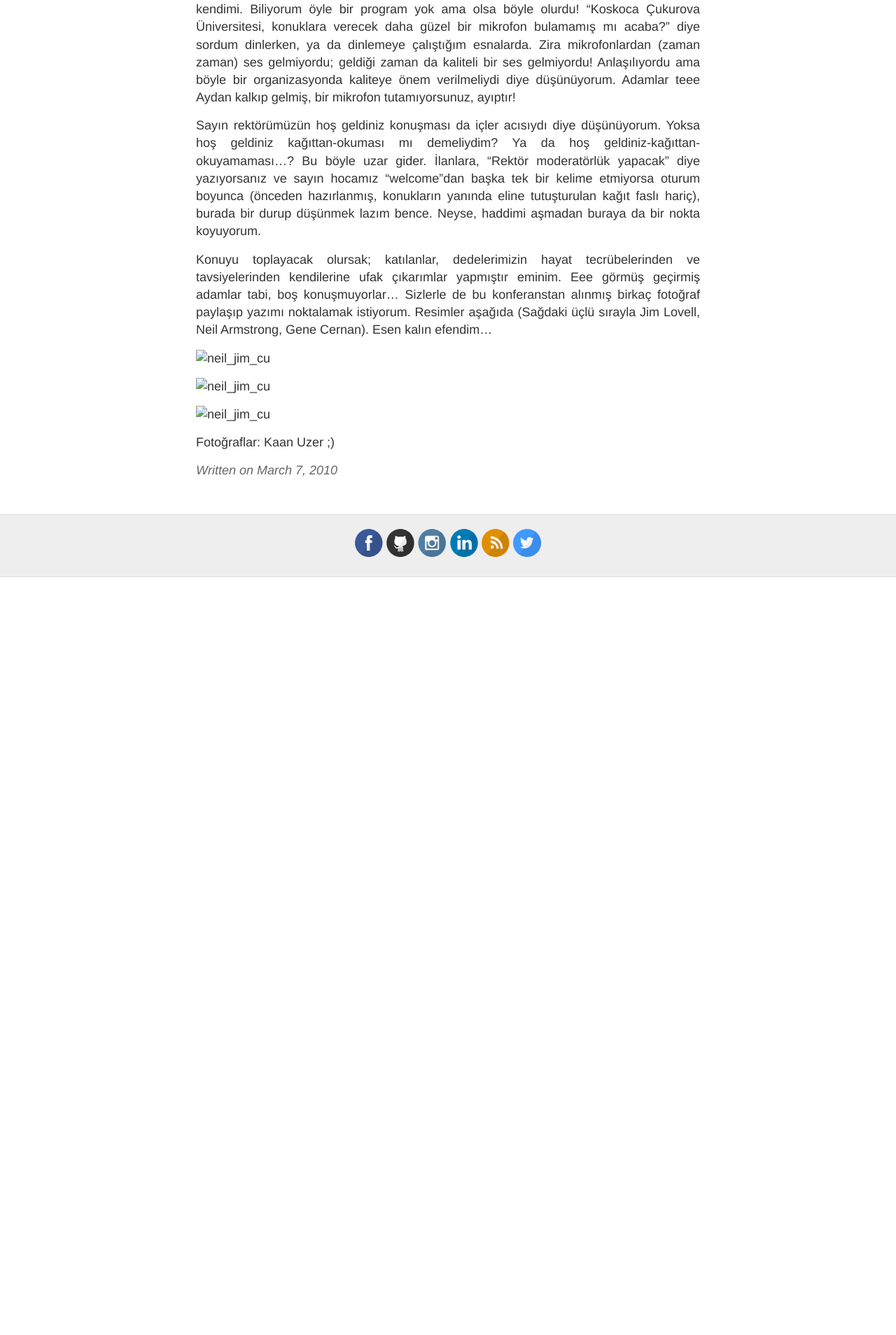
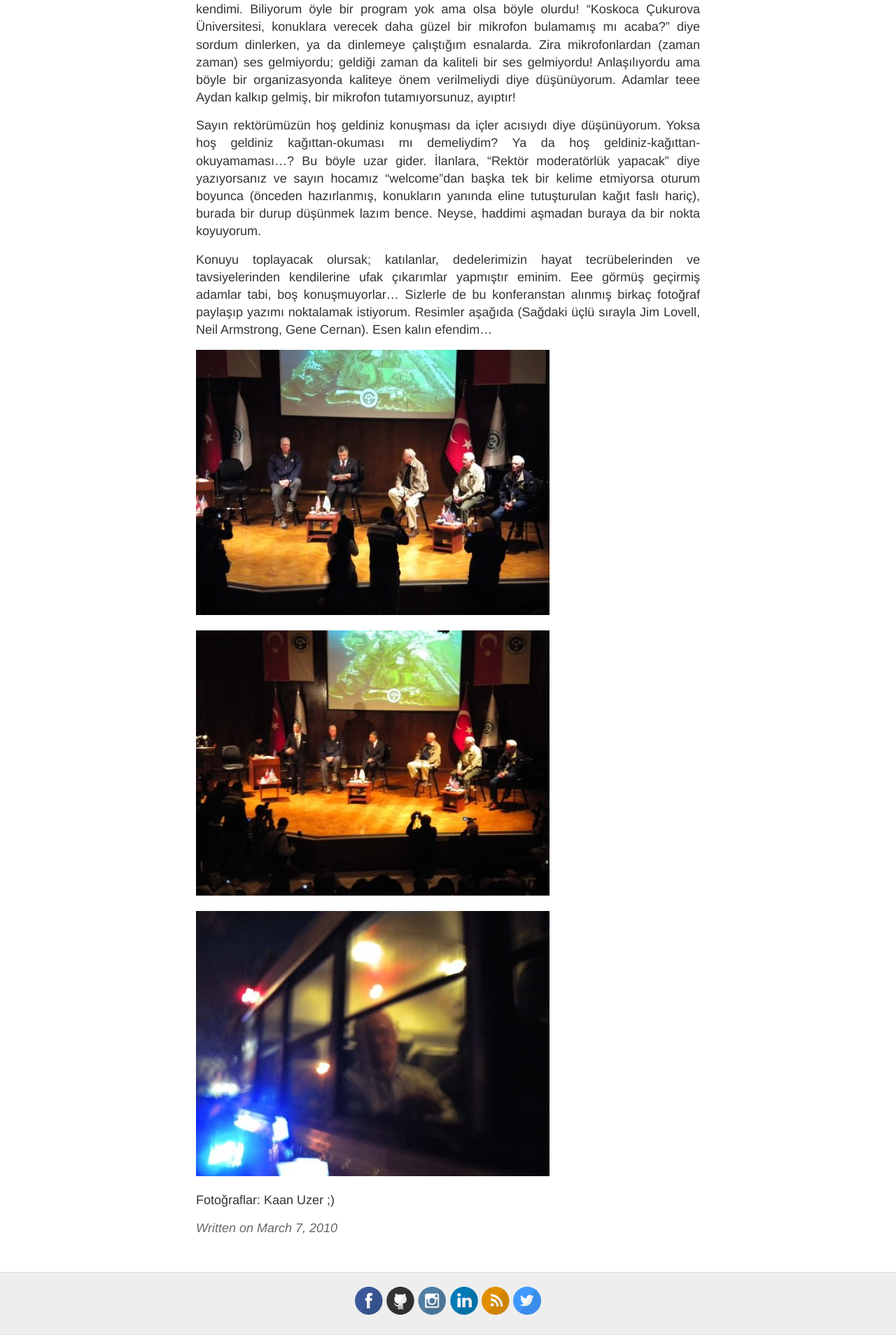
Before and after one commit to hasangok/hasangok.github.io, a Jekyll site: the page built from _posts/2010-03-07-neil-armstrong-ve-jim-lovell-ile-soylesi.md, in a window 1280 px wide. Shown: the part 825-2733 px from the top of the page at 70% size. Built offline with Jekyll 4.4.1, drawn with Linux system fonts in a browser that asks for light colours; comment, search, counter and statistics services are not loaded; before the commit the page ends 1650 px from its top, so only the background shows below that.

Commit message:
Update 2010-03-07-neil-armstrong-ve-jim-lovell-ile-soylesi.md

```diff
--- a/_posts/2010-03-07-neil-armstrong-ve-jim-lovell-ile-soylesi.md
+++ b/_posts/2010-03-07-neil-armstrong-ve-jim-lovell-ile-soylesi.md
@@ -18,10 +18,10 @@
 
 Konuyu toplayacak olursak; katılanlar, dedelerimizin hayat tecrübelerinden ve tavsiyelerinden kendilerine ufak çıkarımlar yapmıştır eminim. Eee görmüş geçirmiş adamlar tabi, boş konuşmuyorlar... Sizlerle de bu konferanstan alınmış birkaç fotoğraf paylaşıp yazımı noktalamak istiyorum. Resimler aşağıda (Sağdaki üçlü sırayla Jim Lovell, Neil Armstrong, Gene Cernan). Esen kalın efendim...
 
-![neil_jim_cu](http://www.hasangok.com.tr/wp-content/uploads/2010/03/neil_jim_cu_1.jpg)
+![neil_jim_cu](https://raw.githubusercontent.com/hasangok/hasangok.github.io/master/uploads/2010/03/neil_jim_cu_1.jpg)
 
-![neil_jim_cu](http://www.hasangok.com.tr/wp-content/uploads/2010/03/neil_jim_cu_2.jpg)
+![neil_jim_cu](https://raw.githubusercontent.com/hasangok/hasangok.github.io/master/uploads/2010/03/neil_jim_cu_2.jpg)
 
-![neil_jim_cu](http://www.hasangok.com.tr/wp-content/uploads/2010/03/neil_jim_cu_3.jpg)
+![neil_jim_cu](https://raw.githubusercontent.com/hasangok/hasangok.github.io/master/uploads/2010/03/neil_jim_cu_3.jpg)
 
 Fotoğraflar: Kaan Uzer ;)
```
